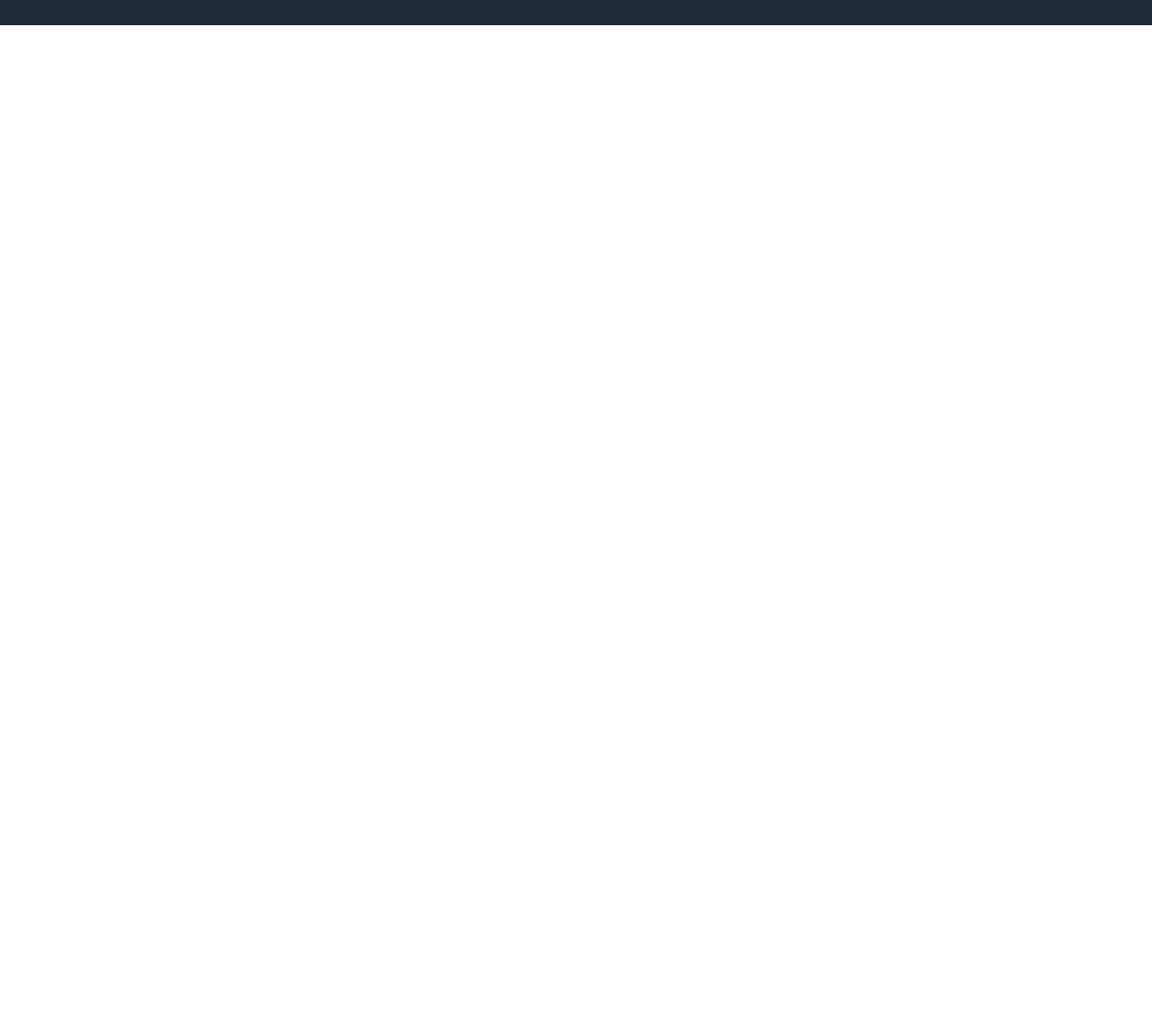
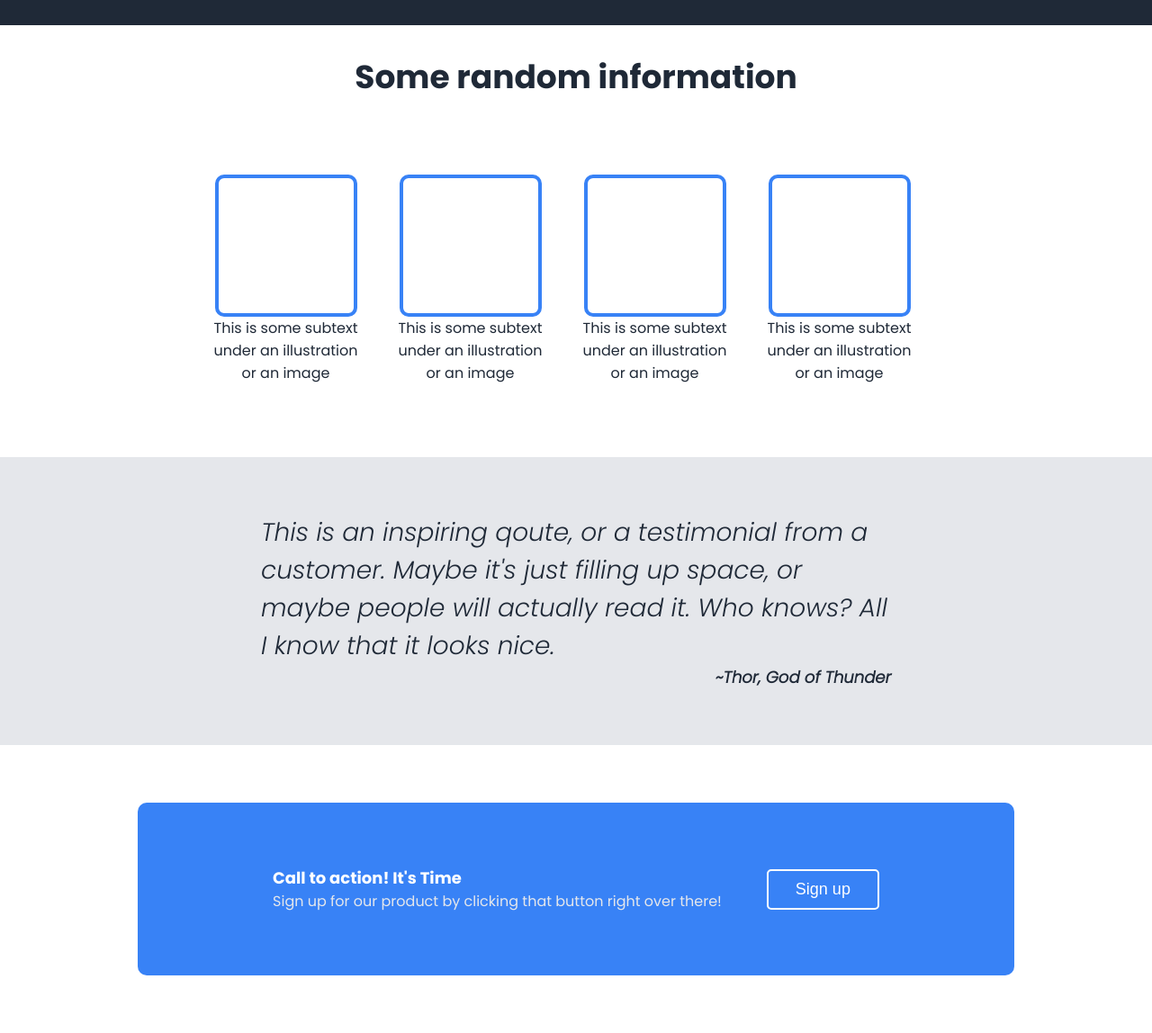
Before and after one commit to 1paramveer/odin-landing-page, a plain HTML site: page index.html in a window 1280 px wide. Shown: the part 500-1648 px from the top of the page at 90% size. Before the commit the page ends 800 px from the top, so only its background shows below. Drawn offline with Linux system fonts and the light colour scheme.

Commit message:
Completed Middle Section

```diff
--- a/index.html
+++ b/index.html
@@ -8,7 +8,6 @@
     <meta name="viewport" content="width=device-width, initial-scale=1.0">
     <title>Odin Landing Paget</title>
     <link rel="stylesheet" href="styles.css">
-    <link href='https://fonts.googleapis.com/css?family=Roboto' rel='stylesheet'>
   </head>
 
 
@@ -26,9 +25,9 @@
           ">Header Logo</p>
         </div>
         <div class="header-link-section-two">
-          <p style="padding-right:20px;font-size:18px;color:#E5E7EB;margin-top:10px;">header link one</p>
-          <p style="padding-right:20px;font-size:18px;color:#E5E7EB;margin-top:10px;">header link two</p>
-          <p style="padding-right:20px;font-size:18px;color:#E5E7EB;margin-top:10px;">header link three</p>
+          <p style="padding-right:20px;font-size:18px;color:#E5E7EB;margin-top:10px;">About</p>
+          <p style="padding-right:20px;font-size:18px;color:#E5E7EB;margin-top:10px;">Blog</p>
+          <p style="padding-right:20px;font-size:18px;color:#E5E7EB;margin-top:10px;">Contact</p>
         </div>
       </div>
 
@@ -63,7 +62,59 @@
       </div>
     </header>
 
+    <!--Middle Section-->
+
+    <div class="middle">
+      <div style="display:flex;justify-content:center;align-items:center;margin-top:30px;">
+        <p style="color:#1f2937;font-size:36px;
+        font-weight:800;">Some random information</p>
+      </div>
+      <div class="middle-middle-section">
+        <div class="card-wrapper">
+          <div class="card-base">
+            <div class="card"></div>
+            <p style="color:#1f2937;">This is some subtext under an illustration or an image</p>
+          </div>
+          <div class="card-base">
+            <div class="card"></div>
+            <p style="color:#1f2937;">This is some subtext under an illustration or an image</p>
+          </div>
+          <div class="card-base">
+            <div class="card"></div>
+            <p style="color:#1f2937;">This is some subtext under an illustration or an image</p>
+          </div>
+          <div class="card-base">
+            <div class="card"></div>
+            <p style="color:#1f2937;">This is some subtext under an illustration or an image</p>
+          </div>
+        </div>
+      </div>
+    </div>
+    <div style="height:20em;background-color:#E5E7EB;display:flex;
+    justify-content:center;align-items:center;flex-direction:column;">
+      <div style="width:700px;">
+        <p style="font-size:28px;color:#1f2937"><i>This is an inspiring qoute, or a testimonial from a customer. Maybe it's just filling up space, or maybe people will actually read it. Who knows? All I know that it looks nice.</i></p>
+        <div style="display:flex;align-items:end;justify-content:end;">
+          <p style="color:#1f2937;font-size:18px;font-weight:800;"><i>~Thor, God of Thunder</i></p>
+        </div>
+      </div>
+    </div>
 
 
+    <div style="height:20em;display:flex;justify-content:center;align-items:center;">
+      <div style="display:flex;background-color:#3882f6;padding:70px 150px 70px 150px;border:none;border-radius:10px">
+        <div style="margin-right:50px;">
+          <div>
+            <p style="font-size:18px;font-weight:800">Call to action! It's Time</p>
+          </div>
+          <div>
+            <p style="color:#E5E7EB">Sign up for our product by clicking that button right over there!</p>
+          </div>
+        </div>
+        <div style="display:flex;justify-content:center;align-items:center;">
+          <button class="inverted-sign-up-button">Sign up</button>
+        </div>
+      </div>
+    </div>
   </body>
 </html>
--- a/styles.css
+++ b/styles.css
@@ -1,10 +1,15 @@
+@import url('https://fonts.googleapis.com/css2?family=Poppins:ital,wght@0,400;0,700;1,300&display=swap');
+
+/* Header Section */
+
+
 body {
   margin:0;
 }
 
 p {
   margin:0;
-  font-family: roboto;
+  font-family: 'Poppins',sans-serif;
   color:white;
 }
 
@@ -18,7 +23,7 @@ header {
 .header-link {
   display:flex;
   justify-content:space-between;
-  padding:15px 110px 10px 210px;
+  padding:15px 190px 10px 210px;
 }
 
 .header-link-section-one {
@@ -57,3 +62,61 @@ header {
   border-radius:5px;
   padding: 8px 30px 8px 30px;
 }
+
+/* Middle Section*/
+
+.middle {
+  height:30em;
+  display: flex;
+  flex-direction: column;
+  justify-content: center;
+  align-items: center;
+}
+
+.middle-middle-section {
+  flex-grow: 1;
+  display: flex;
+  justify-content: center;
+  align-items: center;
+}
+
+.middle-middle-section .card-wrapper {
+  height: 100%;
+}
+
+.card-wrapper {
+  display:flex;
+  justify-content:center;
+  text-align:center;
+}
+
+.card-base {
+  display:flex;
+  flex-direction:column;
+  align-items:center;
+  justify-content: center;
+  height:auto;
+  width:175px;
+  margin-right:30px;
+}
+
+.card {
+  height:150px;
+  width:150px;
+  background-color:transparent;
+  border-color:#3882f6;
+  border-style:solid;
+  border-radius:10px;
+  border-width:4px;
+}
+
+.inverted-sign-up-button {
+  background-color:transparent;
+  border-style:solid;
+  border-color:white;
+  border-width:2px;
+  border-radius:5px;
+  color:white;
+  font-size:18px;
+  padding:10px 30px 10px 30px;
+}
```
